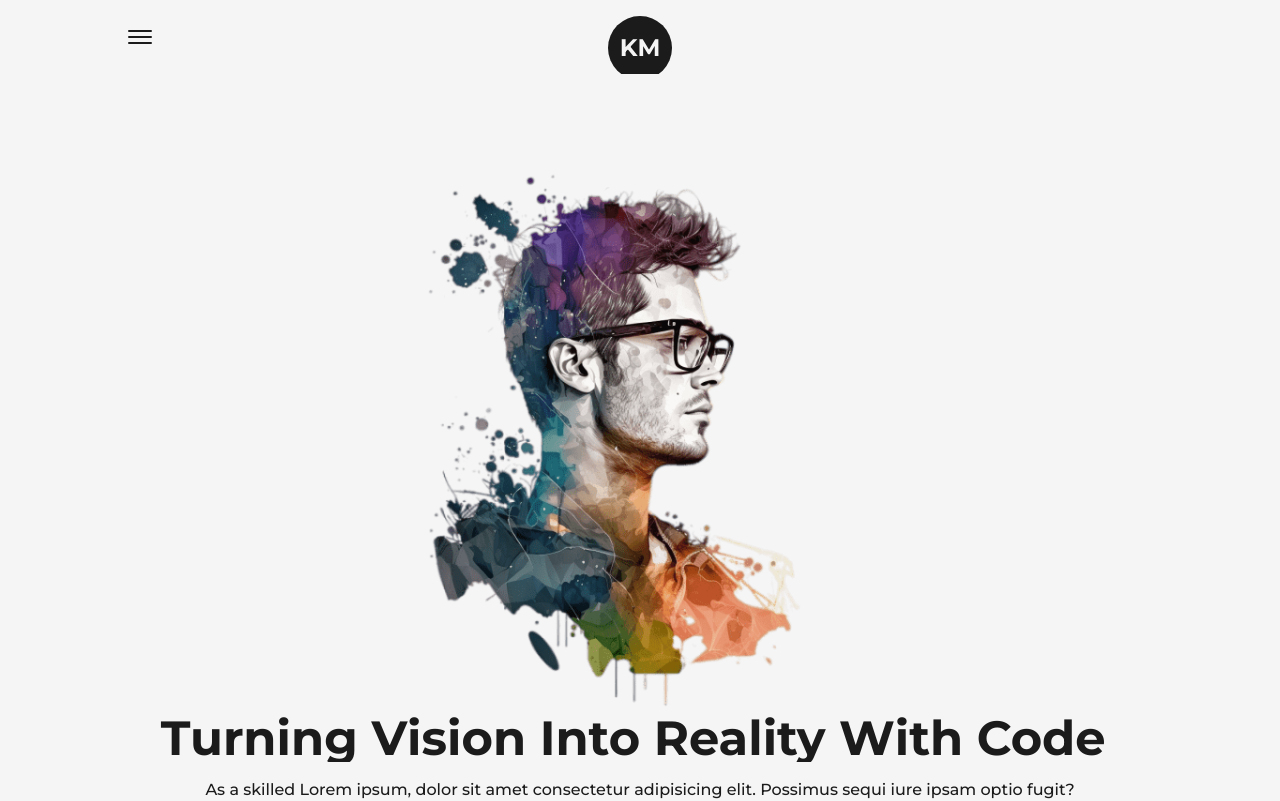
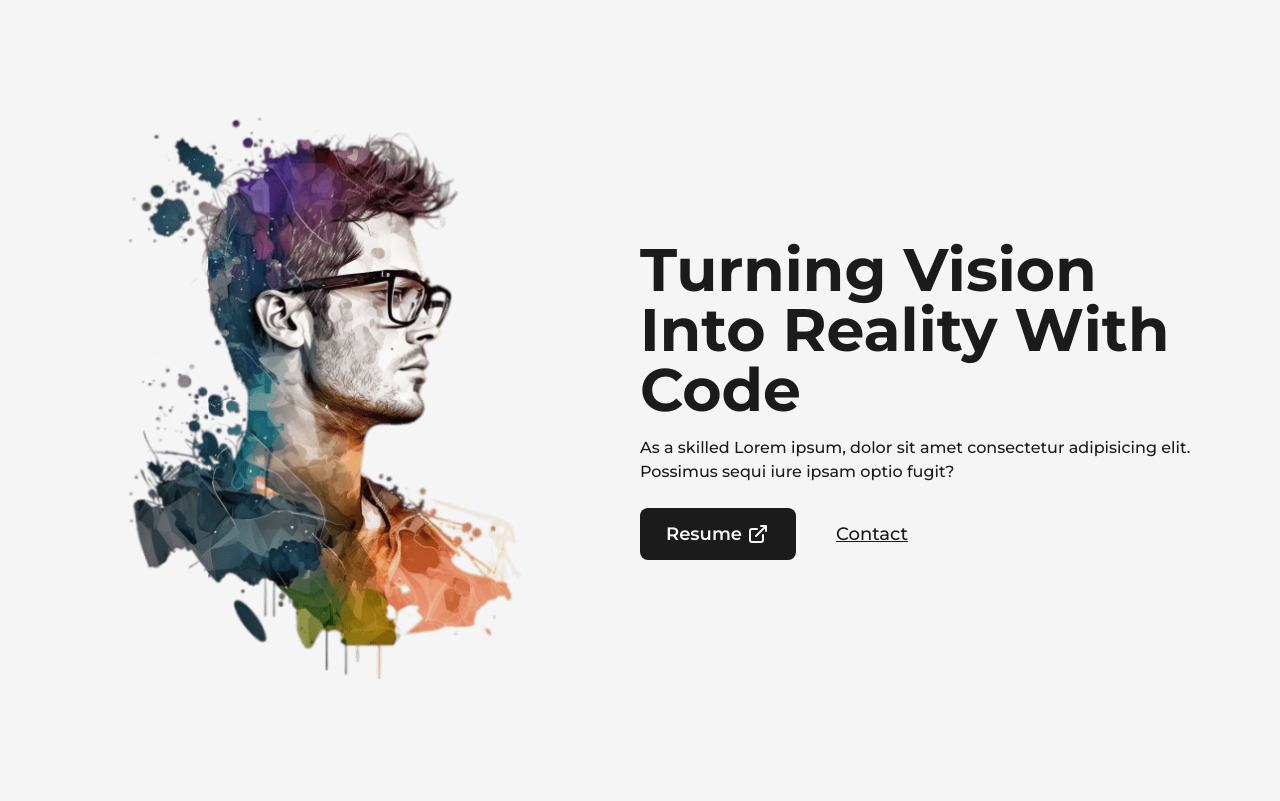
Before and after one commit to kotik322322/myPortfolio, a Next.js app: page / in a window 1280 px wide. Shown: the top 801 px of the page. Built offline with nearby package versions, Linux system fonts and the light colour scheme.

Commit message:
fixed styles mobile first page

```diff
--- a/app/components/Layout.tsx
+++ b/app/components/Layout.tsx
@@ -7,7 +7,7 @@ interface LayoutProps {
 
 const Layout = ({children, className}: LayoutProps) => {
   return (
-    <div className={`w-full h-full inline-block z-0 bg-light p-0 dark:bg-dark xl:p-24 lg:p-16 md:p-12 sm:p-8  ${className}`}>{children}</div>
+    <div className={`w-full h-full inline-block z-0 bg-light px-8 dark:bg-dark sm:px-12 md:px-16 lg:24 xl:32  ${className}`}>{children}</div>
   )
 }
 
--- a/app/layout.tsx
+++ b/app/layout.tsx
@@ -19,9 +19,9 @@ export default function RootLayout({ children }: { children: React.ReactNode })
           document.documentElement.classList.remove('dark')
           }`}
         </Script>
-        <NavBar />
+        {/* <NavBar /> */}
         {children}
-        <Footer />
+        {/* <Footer /> */}
       </body>
     </html>
   );
--- a/app/page.tsx
+++ b/app/page.tsx
@@ -10,9 +10,9 @@ import lightBulb from '../public/images/miscellaneous_icons_1.svg';
 export default function Home() {
   return (
     <main className="flex items-center text-dark w-full min-h-screen dark:text-light ">
-      <Layout className="pt-0 md:p-16 sm:pt-8">
-        <div className="flex flex-col items-center justify-between w-full">
-          <div className="w-1/2 ">
+      <Layout>
+        <div className="flex flex-col items-center justify-between w-full lg:flex-row">
+          <div className="w-full md:hidden lg:inline-block lg:w-1/2 ">
             <Image
               src={profileImg}
               alt=""
@@ -24,28 +24,28 @@ export default function Home() {
             />
           </div>
 
-          <div className="w-1/2 flex flex-col items-center self-center lg:w-full lg:text-center">
+          <div className="w-full flex flex-col items-center self-center text-center lg:text-left lg:w-1/2">
             <AnimatedText
               text="Turning Vision Into Reality with Code"
-              className="text-center xl:!text-5xl lg:!text-center lg:!text-6xl md:!text-5xl text-3xl"
+              className="text-center text-3xl sm:text-4xl md:text-5xl lg:text-6xl lg:text-left"
             />
             <p className="my-4 font-medium md:text-sm text-xs xl:text-base ">
               As a skilled Lorem ipsum, dolor sit amet consectetur adipisicing elit. Possimus sequi
               iure ipsam optio fugit?
             </p>
 
-            <div className="flex items-center mr-auto mt-2 lg:m-auto">
+            <div className="w-full flex items-center justify-start mt-2 ">
               <Link
                 href="/resume.pdf"
                 target="_blank"
-                className="flex items-center bg-dark text-light p-2.5 px-6 rounded-lg text-lg font-semibold hover:bg-light hover:text-dark border-2 border-solid border-transparent hover:border-dark dark:bg-light dark:text-dark hover:dark:bg-dark hover:dark:text-light hover:dark:border-light transition-all duration-150 md:p-2 md:px-4 md:text-base"
+                className="flex items-center bg-dark text-light p-2 px-4 rounded-lg text-base font-semibold hover:bg-light hover:text-dark border-2 border-solid border-transparent hover:border-dark dark:bg-light dark:text-dark hover:dark:bg-dark hover:dark:text-light hover:dark:border-light transition-all duration-150  md:text-lg md:py-2.5 md:px-6"
                 download={true}>
                 Resume
                 <LinkArrow className="w-6 ml-1" />
               </Link>
               <Link
                 href="kotan23111995@gmail.com"
-                className="ml-4 text-lg font-medium capitalize text-dark underline dark:text-light md:text-base">
+                className="ml-4 p-2 px-4 text-lg font-medium capitalize text-dark underline dark:text-light md:text-lg md:py-2.5 md:px-6">
                 Contact
               </Link>
             </div>
@@ -53,7 +53,7 @@ export default function Home() {
         </div>
       </Layout>
 
-      <HireMe />
+      {/* <HireMe /> */}
     </main>
   );
 }
```
